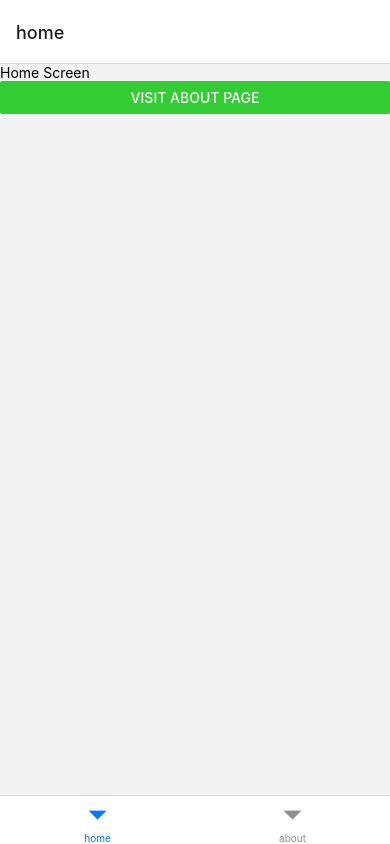
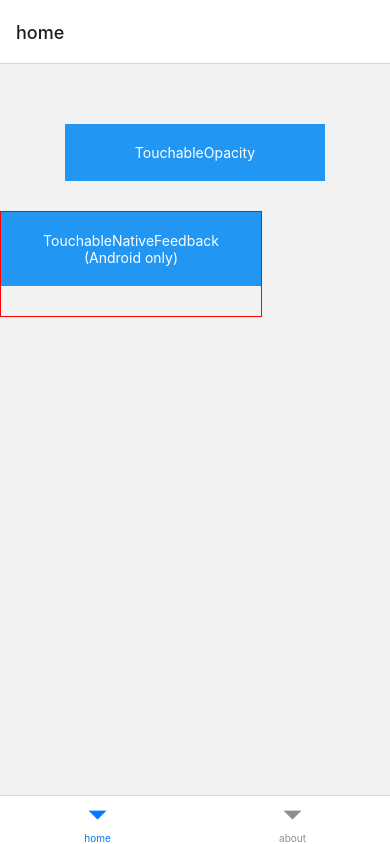
Before and after one commit to kumarnishu/rn-ts-contacts-app, a React Native app: screen /home in a window 390 px wide. Built offline with nearby package versions, Linux system fonts and the light colour scheme.

Commit message:
touchable opacity added

```diff
--- a/src/screens/HomeScreen.tsx
+++ b/src/screens/HomeScreen.tsx
@@ -1,16 +1,53 @@
-import { View, Text, Button } from 'react-native'
+import { View,  Alert, StyleSheet, TouchableHighlight, Text, TouchableOpacity, TouchableNativeFeedback, Platform } from 'react-native'
 import React from 'react'
-import { useNavigation } from '@react-navigation/native'
-import { NavigationType } from '../Navigation'
+import { TouchableWithoutFeedback } from 'react-native-gesture-handler';
 
 const HomeScreen = () => {
-  const { navigate } = useNavigation<NavigationType>()
   return (
-    <View>
-      <Text>Home Screen</Text>
-      <Button color={`#32cd32`} title="Visit About Page" onPress={() => navigate('about')} />
+    <View style={styles.container}>
+
+
+      <TouchableOpacity onPress={() => Alert.alert('You tapped the button!')}>
+        <View style={styles.button}>
+          <Text style={styles.buttonText}>TouchableOpacity</Text>
+        </View>
+      </TouchableOpacity>
+
+      <TouchableNativeFeedback
+        onPress={() => Alert.alert('You tapped the button!')}
+        background={
+          Platform.OS === 'android'
+            ? TouchableNativeFeedback.SelectableBackground()
+            : undefined
+        }>
+        <View style={styles.button}>
+          <Text style={styles.buttonText}>
+            TouchableNativeFeedback{' '}
+            {Platform.OS !== 'android' ? '(Android only)' : ''}
+          </Text>
+        </View>
+      </TouchableNativeFeedback>
+
+
     </View>
   )
 }
 
+const styles = StyleSheet.create({
+  container: {
+    paddingTop: 60,
+    alignItems: 'center',
+  },
+  button: {
+    marginBottom: 30,
+    width: 260,
+    alignItems: 'center',
+    backgroundColor: '#2196F3',
+  },
+  buttonText: {
+    textAlign: 'center',
+    padding: 20,
+    color: 'white',
+  },
+});
 export default HomeScreen
```
